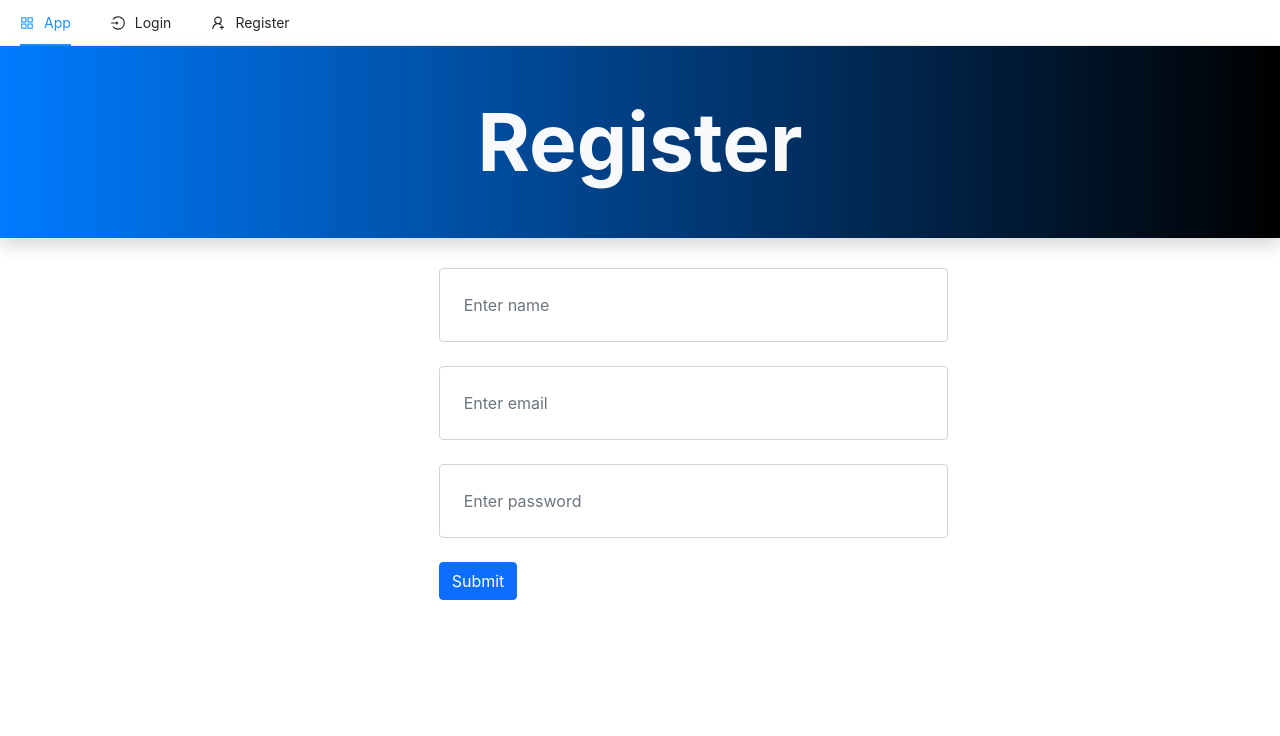
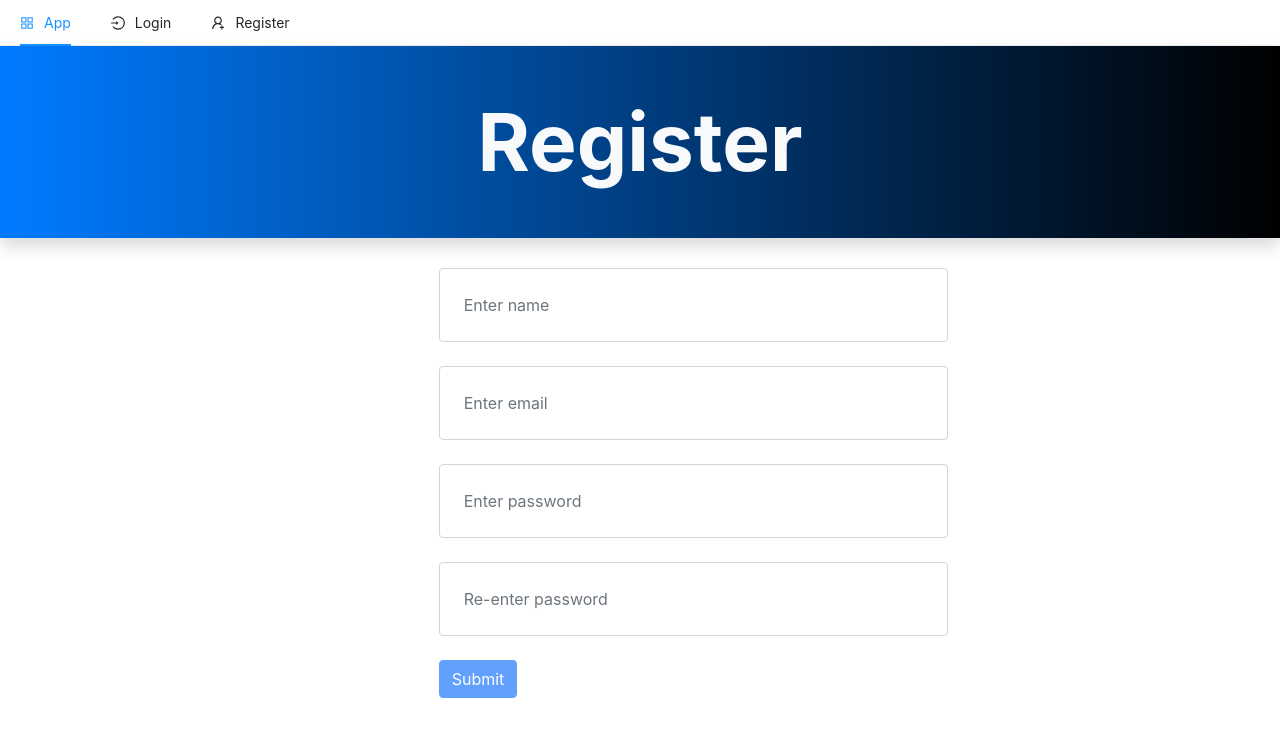
Before and after one commit to cmd-ctrl-q/elearning-marketplace, a Next.js app: page /register in a window 1280 px wide. Shown: the top 736 px of the page. Built offline with nearby package versions, Linux system fonts and the light colour scheme.

Commit message:
add toast alerts to registration page

```diff
--- a/components/TopNav.js
+++ b/components/TopNav.js
@@ -11,19 +11,19 @@ const { Item } = Menu;
 export const TopNav = () => {
   return (
     <Menu mode='horizontal'>
-      <Item icon={<AppstoreOutlined />}>
+      <Item key='home' icon={<AppstoreOutlined />}>
         <Link href='/'>
           <a>App</a>
         </Link>
       </Item>
 
-      <Item icon={<LoginOutlined />}>
+      <Item key='login' icon={<LoginOutlined />}>
         <Link href='/login'>
           <a>Login</a>
         </Link>
       </Item>
 
-      <Item icon={<UserAddOutlined />}>
+      <Item key='register' icon={<UserAddOutlined />}>
         <Link href='/register'>
           <a>Register</a>
         </Link>
--- a/package.json
+++ b/package.json
@@ -14,9 +14,11 @@
   "dependencies": {
     "@ant-design/icons": "^4.7.0",
     "antd": "^4.18.7",
+    "axios": "^0.26.0",
     "bootstrap": "^5.1.3",
     "next": "^12.0.10",
     "react": "^17.0.2",
-    "react-dom": "^17.0.2"
+    "react-dom": "^17.0.2",
+    "react-toastify": "^8.2.0"
   }
 }
--- a/pages/_app.js
+++ b/pages/_app.js
@@ -2,10 +2,13 @@ import { TopNav } from '../components/TopNav';
 import 'bootstrap/dist/css/bootstrap.min.css';
 import 'antd/dist/antd.css';
 import '../public/css/styles.css';
+import { ToastContainer } from 'react-toastify';
+import 'react-toastify/dist/ReactToastify.css';
 
 const MyApp = ({ Component, pageProps }) => {
   return (
     <>
+      <ToastContainer position='top-center' />
       <TopNav />
       <Component {...pageProps} />
     </>
--- a/pages/index.js
+++ b/pages/index.js
@@ -1,7 +1,7 @@
 const Index = () => {
   return (
     <>
-      <div class='jumbotron bg-primary py-5 d-flex justify-content-center display-1 text-light fw-bold shadow'>
+      <div className='jumbotron bg-primary py-5 d-flex justify-content-center display-1 text-light fw-bold shadow'>
         Online Education Marketplace
       </div>
       <p>from next js...</p>
--- a/pages/register.js
+++ b/pages/register.js
@@ -1,20 +1,38 @@
 import { useState } from 'react';
+import axios from 'axios';
+import { toast } from 'react-toastify';
+import { SyncOutlined } from '@ant-design/icons/lib/icons';
 
 const Register = () => {
   const [name, setName] = useState('');
   const [email, setEmail] = useState('');
   const [password, setPassword] = useState('');
   const [passwordConfirm, setPasswordConfirm] = useState('');
+  const [loading, setLoading] = useState(false);
 
-  const handleSubmit = (e) => {
+  const handleSubmit = async (e) => {
     e.preventDefault();
 
-    console.table({ name, email, password });
+    try {
+      setLoading(true);
+      const { data } = await axios.post(`http://localhost:8000/api/register`, {
+        name,
+        email,
+        password,
+        password_confirm: passwordConfirm,
+      });
+
+      setLoading(false);
+      toast.success('Registration successful.');
+    } catch (err) {
+      setLoading(false);
+      toast.error(err.response.data);
+    }
   };
 
   return (
     <>
-      <div class='jumbotron bg-primary py-5 d-flex justify-content-center display-1 text-light fw-bold shadow'>
+      <div className='jumbotron bg-primary py-5 d-flex justify-content-center display-1 text-light fw-bold shadow'>
         Register
       </div>
 
@@ -47,8 +65,23 @@ const Register = () => {
             required
           />
 
-          <button type='submit' className='btn btn-block btn-primary'>
-            Submit
+          <input
+            type='password'
+            className='form-control mb-4 p-4'
+            value={passwordConfirm}
+            onChange={(e) => setPasswordConfirm(e.target.value)}
+            placeholder='Re-enter password'
+            required
+          />
+
+          <button
+            type='submit'
+            className='btn btn-block btn-primary'
+            disabled={
+              !name || !email || !password || !passwordConfirm || loading
+            }
+          >
+            {loading ? <SyncOutlined spin value='Submit' /> : 'Submit'}
           </button>
         </form>
       </div>
```
Also changed, not shown: 1 other file (tests, documents, lock files or other folders).
